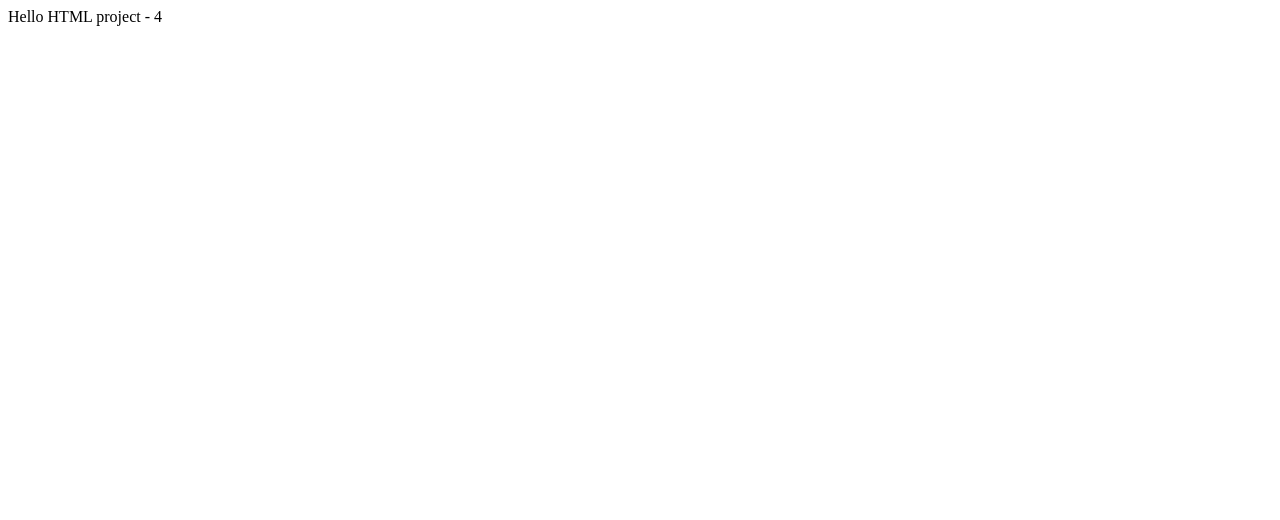
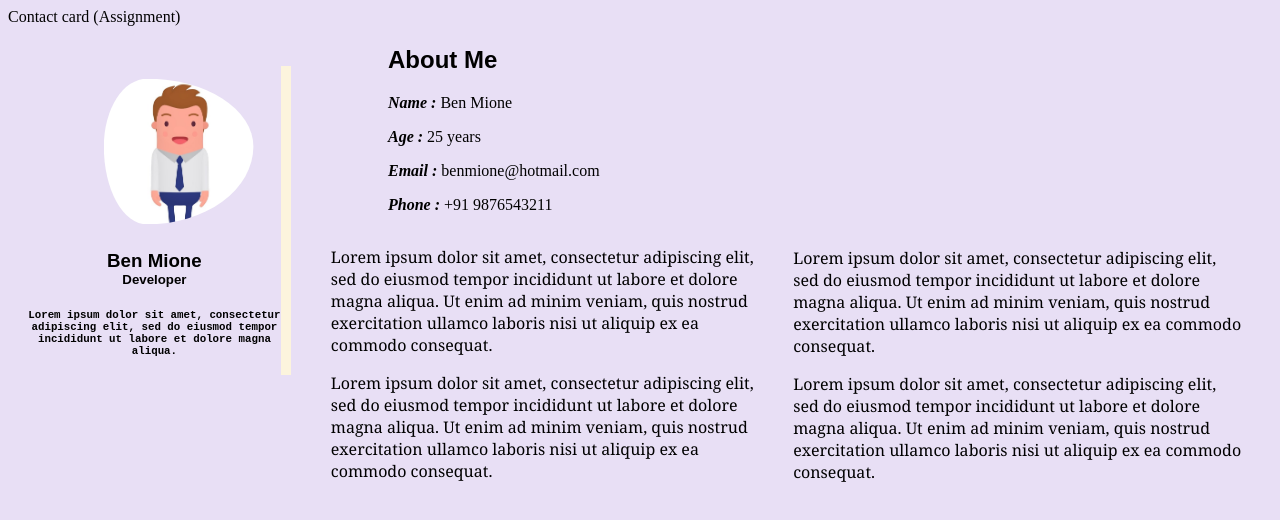
Before and after one commit to hafsashakeel20/project4, a website: page project4.html in a window 1280 px wide. Drawn offline with Linux system fonts and the light colour scheme.

Commit message:
new asst

```diff
--- /dev/null
+++ b/project4.css
@@ -0,0 +1,45 @@
+img{
+    border-radius: 100%;
+    border-width: 20px;
+    width: 150px;
+    height: 13%;
+    padding: 5% 5% 1% 30%;
+    text-align: center;
+}
+.brief{
+    font-family: monospace;
+}
+.intro{
+    float:left;
+    width: 20%;
+    margin: 20px;
+    border-right: 10px solid #fcf4dd;
+}
+.name{
+    padding-bottom: 0%;
+    text-align: center;
+    font-family: sans-serif;
+}
+h3{
+    margin-bottom: 0px;
+}
+h5{
+    text-align: center;
+    margin-top: 0px;
+}
+.info-dets{
+    padding-left: 380px;
+}
+.rinfo{
+    float: left;
+    padding-right: 20px;
+    padding-left: 20px;
+    width: 35%;
+}
+.linfo{
+    padding-top: 1px;
+    padding-right: 30px;
+}
+.info{
+    font-family: Cambria, Cochin, Georgia, Times, 'Times New Roman', serif;
+}
--- a/project4.html
+++ b/project4.html
@@ -1,8 +1,43 @@
 <!DOCTYPE html>
 <html>
+    <meta charset="utf-8">
+    <meta http-equiv="X-UA-Compatible" content="IE=edge,chrome=1" />
+    <meta name="viewport" content="width=device-width; initial-scale=1.0" />
+    <link rel="stylesheet" href="./project4.css"/>
+    <title>HTML</title>
     <head>
     </head>
-    <body>
-        Hello HTML project - 4
+    <body style="background-color: #e8dff5;">
+        <header>Contact card (Assignment)</header>
+        <section>
+            <div class="intro">
+                <img src="./person.jpeg" alt="person"> <br />
+                <span>
+                    <h3 class="name">Ben Mione</h3>
+                    <h5 class="name">Developer</h5>
+                    <h5 class="brief">Lorem ipsum dolor sit amet, consectetur adipiscing elit, sed do eiusmod tempor incididunt ut labore et dolore magna aliqua.</h5>
+                </span>
+            </div>
+            <div class="dets">
+                <span class="about">
+                    <h2 style="padding-left: 380px; font-family: sans-serif;">About Me</h2>
+                    <p class="info-dets"><em><b>Name :</b></em> Ben Mione</p>
+                    <p class="info-dets"><em><b>Age :</b></em> 25 years</p>
+                    <p class="info-dets"><em><b>Email :</b></em> benmione@hotmail.com</p>
+                    <p class="info-dets"><em><b>Phone :</b></em> +91 9876543211</p>
+                </span>
+                <div>
+                    <div class="rinfo">
+                        <p class="info">Lorem ipsum dolor sit amet, consectetur adipiscing elit, sed do eiusmod tempor incididunt ut labore et dolore magna aliqua. Ut enim ad minim veniam, quis nostrud exercitation ullamco laboris nisi ut aliquip ex ea commodo consequat.</p>
+                        <p class="info">Lorem ipsum dolor sit amet, consectetur adipiscing elit, sed do eiusmod tempor incididunt ut labore et dolore magna aliqua. Ut enim ad minim veniam, quis nostrud exercitation ullamco laboris nisi ut aliquip ex ea commodo consequat.</p>
+                    </div>
+                    <div class="linfo">
+                        <p class="info">Lorem ipsum dolor sit amet, consectetur adipiscing elit, sed do eiusmod tempor incididunt ut labore et dolore magna aliqua. Ut enim ad minim veniam, quis nostrud exercitation ullamco laboris nisi ut aliquip ex ea commodo consequat.</p>
+                        <p class="info">Lorem ipsum dolor sit amet, consectetur adipiscing elit, sed do eiusmod tempor incididunt ut labore et dolore magna aliqua. Ut enim ad minim veniam, quis nostrud exercitation ullamco laboris nisi ut aliquip ex ea commodo consequat.</p>
+                    </div>
+                </div>
+            </div>
+        </section>
+
     </body>
 </html>
```
Also changed, not shown: person.jpeg (added).
